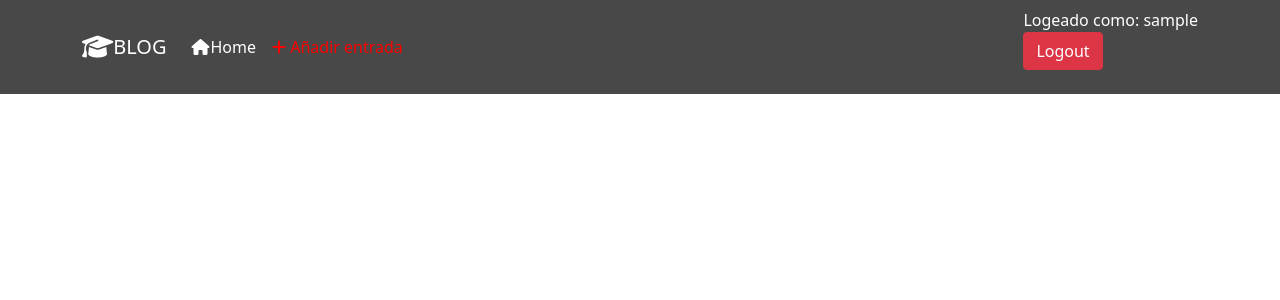
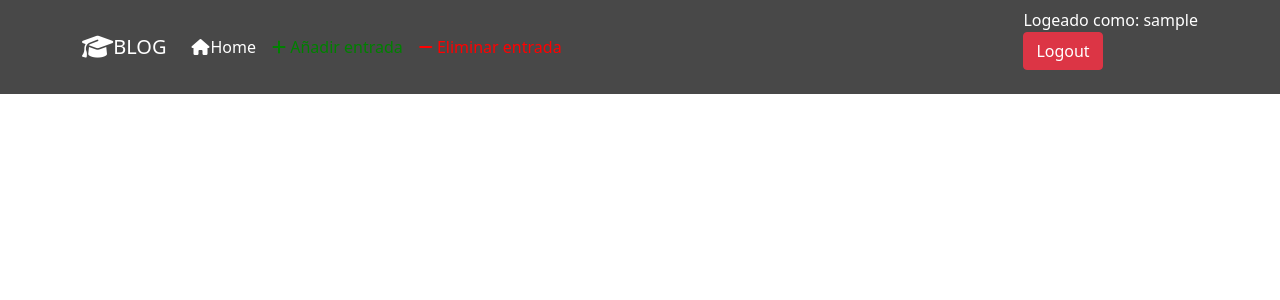
Before and after one commit to Angell131/hitoGrupal, a PHP site: page /index.php?web=1 in a window 1280 px wide. Shown: the top 300 px of the page. Run offline with PHP 8.4, Linux system fonts and the light colour scheme; the visitor is signed in with stand-in values (Sample User, id 1); data comes from the database, SQL or seed files in the repository; some libraries are stand-ins or nearby versions.

Commit message:
Add files via upload

```diff
--- a/View/layout.php
+++ b/View/layout.php
@@ -41,7 +41,8 @@
 							echo('<li class="nav-item pl-1"><a class="nav-link" href="index.php?web='.$a['id'].'"><i class="fa fa-home fa-fw mr-1"></i>'.$a['titulo'].'</a></li>');
 						}
 						if (isset($_SESSION['usuario'])) {
-							echo('<li class="nav-item pl-1"><a class="nav-link" href="add.php" style="color: red"	><i class="fa fa-plus" style="color: red"></i> Añadir entrada </a></li>');
+							echo('<li class="nav-item pl-1"><a class="nav-link" href="add.php" style="color: green"	><i class="fa fa-plus" style="color: green"></i> Añadir entrada </a></li>');
+							echo('<li class="nav-item pl-1"><a class="nav-link" href="delete.php" style="color: red"	><i class="fa fa-minus" style="color: red"></i> Eliminar entrada </a></li>');
 						}
 					?>
 
@@ -62,5 +63,3 @@
 	</nav>
 	<!--# Navbar #-->
 	</header>
-</body>
-</html>
```
